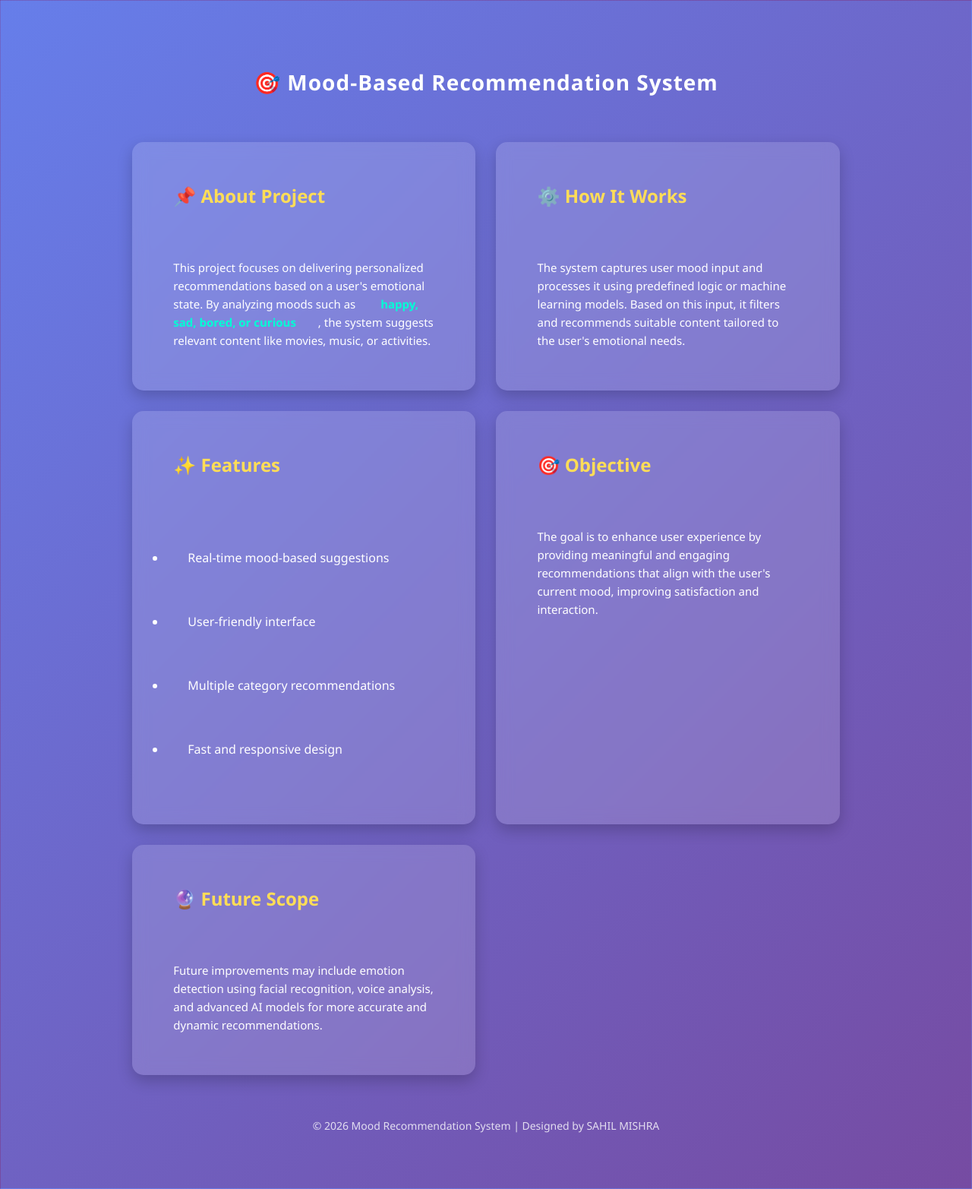
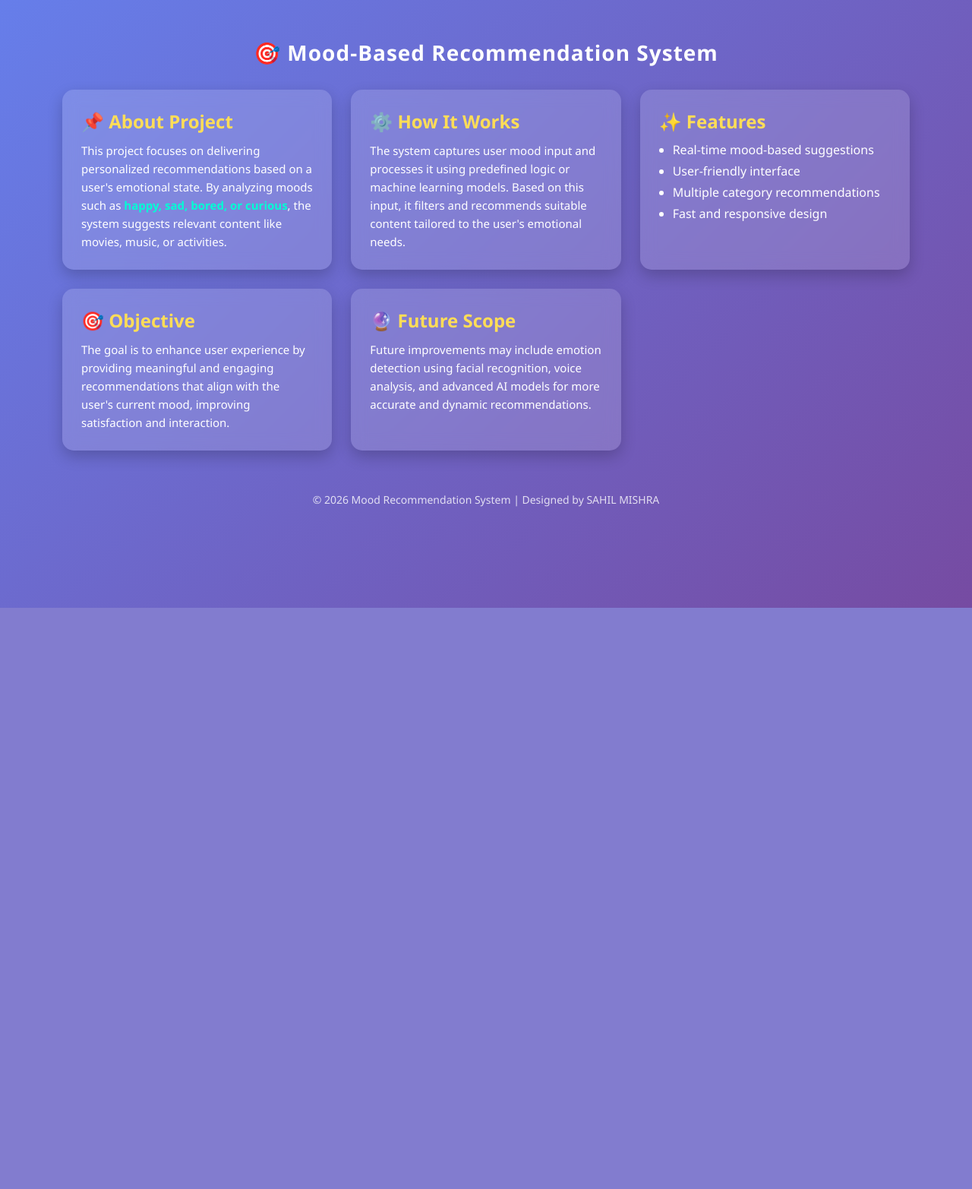
Before and after one commit to Sahilmishra6/MoodStream, a Flask app: page /about in a window 1280 px wide. Shown: the whole page at 76% size. After the commit the page ends 800 px from the top, so only its background shows below. Run offline with Flask 3, Linux system fonts and the light colour scheme.

Commit message:
Refactor About page HTML and CSS styles
Updated the HTML structure and styles for the About page, including responsive design adjustments and improved layout.

```diff
--- a/templates/about.html
+++ b/templates/about.html
@@ -1,5 +1,6 @@
 <!DOCTYPE html>
 <html lang="en">
+
 <head>
     <meta charset="UTF-8">
     <meta name="viewport" content="width=device-width, initial-scale=1.0">
@@ -7,8 +8,8 @@
 
     <style>
         * {
-        margin: 1px;
-        padding: 28px;
+            margin: 0;
+            padding: 0;
             box-sizing: border-box;
             font-family: 'Segoe UI', sans-serif;
         }
@@ -17,6 +18,7 @@
             background: linear-gradient(135deg, #667eea, #764ba2);
             color: #fff;
             min-height: 100vh;
+            padding: 20px;
         }
 
         header {
@@ -28,7 +30,8 @@
         }
 
         .container {
-        width: 85%;
+            width: 90%;
+            max-width: 1200px;
             margin: auto;
             display: grid;
             grid-template-columns: repeat(auto-fit, minmax(300px, 1fr));
@@ -41,7 +44,7 @@
             backdrop-filter: blur(10px);
             border-radius: 15px;
             padding: 25px;
-        box-shadow: 0 8px 20px rgba(0,0,0,0.2);
+            box-shadow: 0 8px 20px rgba(0, 0, 0, 0.2);
             transition: 0.3s;
         }
 
@@ -78,6 +81,30 @@
             padding: 15px;
             font-size: 14px;
             opacity: 0.8;
+        }
+
+        @media (max-width: 768px) {
+            header {
+                font-size: 22px;
+                padding: 20px 10px;
+            }
+
+            .container {
+                width: 100%;
+            }
+
+            .card {
+                padding: 20px;
+            }
+
+            h2 {
+                font-size: 20px;
+            }
+
+            p,
+            li {
+                font-size: 14px;
+            }
         }
     </style>
 </head>
@@ -142,4 +169,5 @@
     </footer>
 
 </body>
+
 </html>
```
Lines whose indentation alone changed are shown as unchanged.
